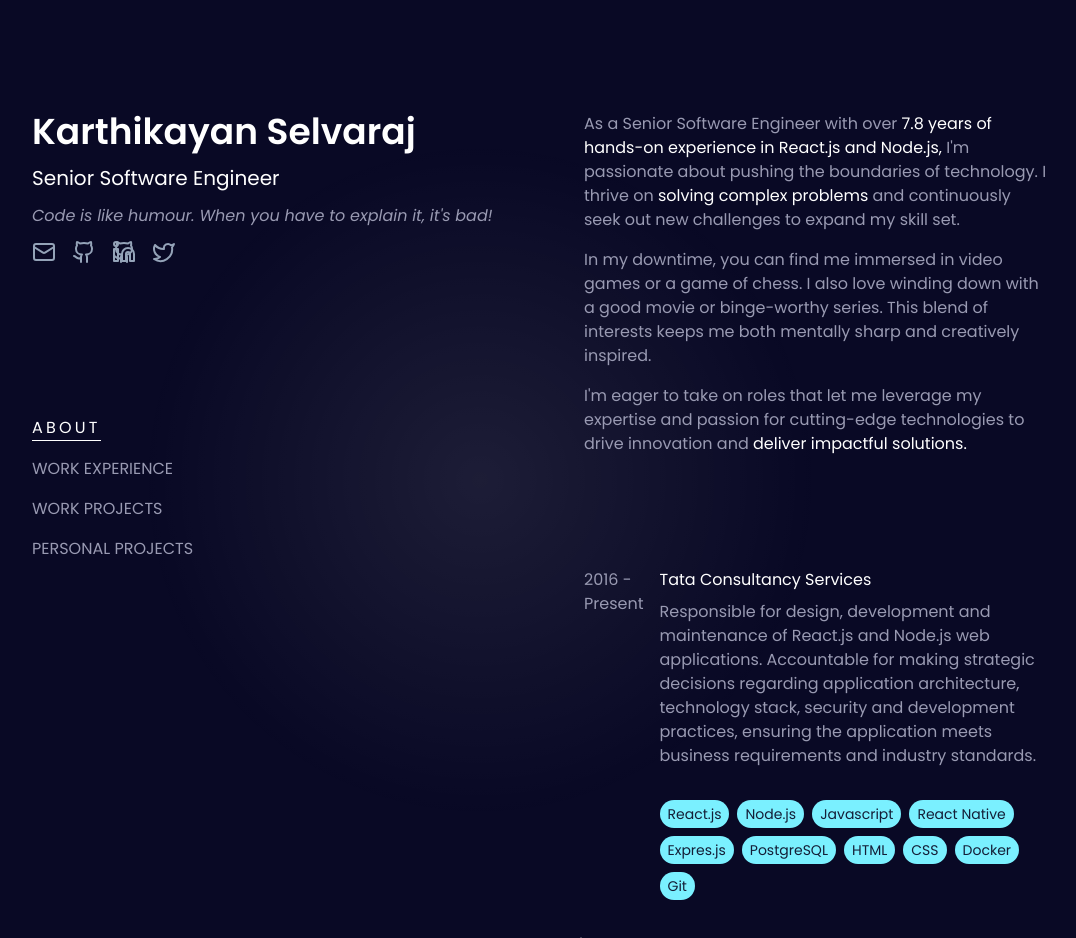
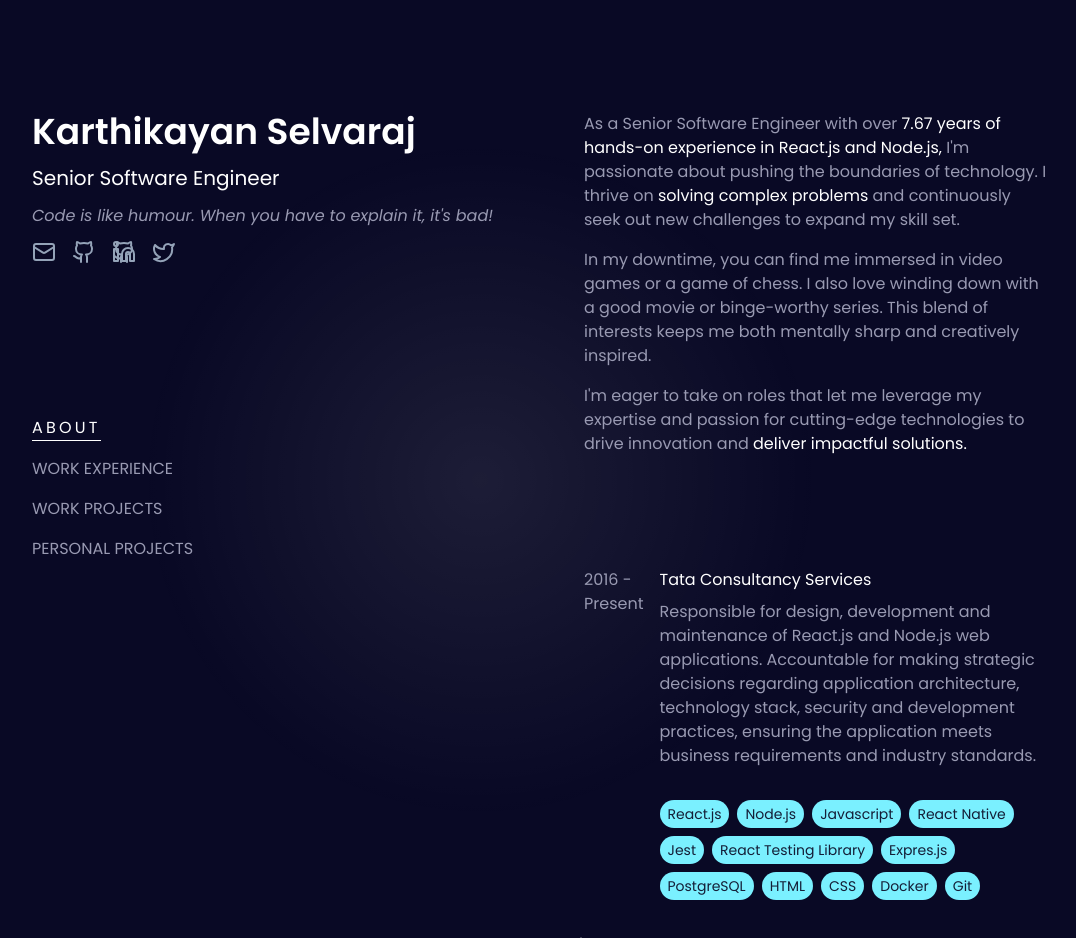
Before and after one commit to skarthikayan/karthikayan.in, a React (Vite) app: page / in a window 1280 px wide. Shown: the top 938 px of the page, without its empty margins (96-1172 px from the left). Built offline with nearby package versions, Linux system fonts and the light colour scheme.

Commit message:
Feature: function to calculate YoE dynamic

```diff
--- a/index.html
+++ b/index.html
@@ -29,15 +29,15 @@
     <meta name="twitter:title" content="Karthikayan Selvaraj" />
     <meta
       name="description"
-      content="Karthikayan Selvaraj is an Experienced Senior Software Engineer specializing in ReactJS, NodeJS, and React Native. Expert in developing high-performance web and mobile applications. Explore my portfolio to know more about me"
+      content="Karthikayan Selvaraj is an Experienced Senior Software Engineer specializing in ReactJS, and NodeJS. Expert in developing high-performance web and mobile applications. Explore my portfolio to know more about me"
     />
     <meta
       property="og:description"
-      content="Karthikayan Selvaraj is an Experienced Senior Software Engineer specializing in ReactJS, NodeJS, and React Native. Expert in developing high-performance web and mobile applications. Explore my portfolio to know more about me"
+      content="Karthikayan Selvaraj is an Experienced Senior Software Engineer specializing in ReactJS, and NodeJS. Expert in developing high-performance web and mobile applications. Explore my portfolio to know more about me"
     />
     <meta
       name="twitter:description"
-      content="Karthikayan Selvaraj is an Experienced Senior Software Engineer specializing in ReactJS, NodeJS, and React Native. Expert in developing high-performance web and mobile applications. Explore my portfolio to know more about me"
+      content="Karthikayan Selvaraj is an Experienced Senior Software Engineer specializing in ReactJS, and NodeJS. Expert in developing high-performance web and mobile applications. Explore my portfolio to know more about me"
     />
     <meta property="og:url" content="https://karthikayan.in/" />
     <meta name="twitter:url" content="https://karthikayan.in/" />
--- a/src/App.jsx
+++ b/src/App.jsx
@@ -43,25 +43,15 @@
   return (
     <div className="flex flex-col lg:flex-row mx-auto min-h-screen max-w-screen-xl lg:px-24">
       <div className="spotlight" />
-      <motion.header
-        initial={{ y: 30, opacity: 0 }}
-        animate={{ y: 0, opacity: 1 }}
-        transition={{ duration: 0.3 }}
-        className="lg:sticky lg:top-0 lg:h-screen lg:w-1/2  lg:py-28 py-20 px-8 flex flex-col justify-start items-start z-10"
-      >
+      <header className="lg:sticky lg:top-0 lg:h-screen lg:w-1/2  lg:py-28 py-20 px-8 flex flex-col justify-start items-start z-10">
         <Title activeSection={activeSection} />
-      </motion.header>
-      <motion.main
-        initial={{ y: 30, opacity: 0 }}
-        animate={{ y: 0, opacity: 1 }}
-        transition={{ duration: 0.3 }}
-        className="lg:w-1/2 lg:py-24 py:12 z-10 px-6"
-      >
+      </header>
+      <main className="lg:w-1/2 lg:py-24 py:12 z-10 px-6">
         <About />
         <Experience />
         <Projects />
         <PersonalProjects />
-      </motion.main>
+      </main>
     </div>
   );
 }
--- a/src/components/About.jsx
+++ b/src/components/About.jsx
@@ -1,6 +1,21 @@
+import { motion } from "framer-motion";
 function About() {
+  function getExperience() {
+    const doj = new Date("10 November 2016");
+    const totalYears = new Date().getYear() - doj.getYear() + 1;
+    const totalMonths = totalYears * 12;
+    const differenceMonthsDOJ = doj.getMonth();
+    const differenceMonthsCurrentYear = 12 - new Date().getMonth();
+    const actualMonths =
+      totalMonths - differenceMonthsCurrentYear - differenceMonthsDOJ;
+
+    return (actualMonths / 12).toFixed(2);
+  }
   return (
-    <section
+    <motion.section
+      initial={{ y: 50, opacity: 0 }}
+      animate={{ y: 0, opacity: 1 }}
+      transition={{ duration: 0.5 }}
       id="about"
       className="flex items-start justify-start flex-col gap-4 mb-20 p-4"
     >
@@ -10,7 +25,8 @@
       <p className="text-left">
         As a Senior Software Engineer with over{" "}
         <span className="text-textTitle">
-          7.8 years of hands-on experience in React.js and Node.js,
+          {getExperience()} years of hands-on experience in React.js and
+          Node.js,
         </span>{" "}
         I'm passionate about pushing the boundaries of technology. I thrive on
         <span className="text-textTitle"> solving complex problems </span> and
@@ -27,7 +43,7 @@
         for cutting-edge technologies to drive innovation and
         <span className="text-textTitle"> deliver impactful solutions.</span>
       </p>
-    </section>
+    </motion.section>
   );
 }
 
--- a/src/components/Experience.jsx
+++ b/src/components/Experience.jsx
@@ -14,6 +14,8 @@
         "Node.js",
         "Javascript",
         "React Native",
+        "Jest",
+        "React Testing Library",
         "Expres.js",
         "PostgreSQL",
         "HTML",
--- a/src/components/Header.jsx
+++ b/src/components/Header.jsx
@@ -1,7 +1,8 @@
 import clsx from "clsx";
+import { motion } from "framer-motion";
 
 import GithubIcon from "../assets/githubIcon.svg?react";
-import InstagramIcon from "../assets/instagram.svg?react";
+// import InstagramIcon from "../assets/instagram.svg?react";
 import LinkedInIcon from "../assets/linkedin.svg?react";
 import TwitterIcon from "../assets/twitter.svg?react";
 import MailIcon from "../assets/mail.svg?react";
@@ -45,14 +46,59 @@
   const name = "Karthikayan Selvaraj";
   const title = "Senior Software Engineer";
   const quote = "Code is like humour. When you have to explain it, it's bad!";
+  const quoteLetter = Array.from(quote);
+  const container = {
+    hidden: { opacity: 0 },
+    show: {
+      opacity: 1,
+      transition: {
+        staggerChildren: 0.05,
+        delay: 1.5,
+        delayChildren: 1.5,
+      },
+    },
+  };
+
+  const item = {
+    hidden: { opacity: 0 },
+    show: { opacity: 1 },
+  };
   return (
     <>
-      <h1 className="text-4xl font-semibold text-textTitle">{name}</h1>
-      <h2 className="text-xl font-normal mt-3 text-textTitle">{title}</h2>
-      <p className="text-base italic  mt-3">{quote}</p>
+      <motion.h1
+        initial={{ y: 50, opacity: 0 }}
+        animate={{ y: 0, opacity: 1 }}
+        transition={{ duration: 0.5 }}
+        className="text-4xl font-semibold text-textTitle"
+      >
+        {name}
+      </motion.h1>
+      <motion.h2
+        initial={{ y: 30, opacity: 0 }}
+        animate={{ y: 0, opacity: 1 }}
+        transition={{ duration: 0.5, delay: 0.5 }}
+        className="text-xl font-normal mt-3 text-textTitle"
+      >
+        {title}
+      </motion.h2>
+      <motion.p
+        className="text-base italic  mt-3"
+        variants={container}
+        initial="hidden"
+        animate="show"
+      >
+        {quoteLetter.map((letter, index) => (
+          <motion.span key={letter + index} variants={item}>
+            {letter}
+          </motion.span>
+        ))}
+      </motion.p>
       <div className="flex justify-center items-center gap-4 mt-3">
         {externalLinks.map((externalLink) => (
-          <a
+          <motion.a
+            initial={{ y: 30, opacity: 0 }}
+            animate={{ y: 0, opacity: 1 }}
+            transition={{ duration: 0.5, delay: 1 }}
             key={externalLink.link}
             target="_blank"
             href={externalLink.link}
@@ -60,7 +106,7 @@
             className="hover:svg-hightlight"
           >
             {externalLink.icon}
-          </a>
+          </motion.a>
         ))}
       </div>
       <nav className="hidden lg:flex flex-col justify-center items-start mt-6 gap-4 min-h-[50vh] ">
--- a/src/components/PersonalProjects.jsx
+++ b/src/components/PersonalProjects.jsx
@@ -15,7 +15,14 @@
       description:
         "Frontend - A website for booking tours and travels all around world. Site is build using React.js and tailwindcss. It's responsive and works in all screen sizes.",
       icon: triptreasure,
-      skills: ["React.js", "Typescript", "Tailwindcss", "HTML", "Vite"],
+      skills: [
+        "React.js",
+        "Typescript",
+        "Tailwindcss",
+        "HTML",
+        "Vite",
+        "React Testing Library",
+      ],
       sourceCode: "https://github.com/skarthikayan/triptreasure",
       demo: "https://skarthikayan.github.io/triptreasure/",
     },
@@ -31,15 +38,24 @@
         "Posgres SQL",
         "Zod",
         "Prisma ORM",
+        "Jest",
       ],
       sourceCode: "https://github.com/skarthikayan/agileplus",
     },
     {
       name: "My Portfolio",
       description:
-        "A website to showcase my work and technical skills. It's Build with React.js and SEO optimized.",
+        "A website to showcase my work and technical skills. It's Build with React.js and Search Engine Optimized.",
       icon: portfolio,
-      skills: ["React.js", "Javascript", "Tailwindcss", "HTML", "Vite", "SEO"],
+      skills: [
+        "React.js",
+        "Javascript",
+        "Tailwindcss",
+        "HTML",
+        "Vite",
+        "React Testing Library",
+        "SEO",
+      ],
       sourceCode: "https://github.com/skarthikayan/karthikayan.in",
     },
   ];
--- a/src/components/Projects.jsx
+++ b/src/components/Projects.jsx
@@ -11,14 +11,28 @@
       description:
         "A web application, that enables users to access a sandbox environment directly from browser. This reduced the dependency on third party vendors, saving significant percentage of the cost incurred. I worked on creating APIs, UI and Docker Images of sandboxes for the application.",
       icon: sandbox,
-      skills: ["React.js", "Node.js", "Express.js", "PostgreSQL", "Docker"],
+      skills: [
+        "React.js",
+        "Node.js",
+        "Express.js",
+        "Jest",
+        "PostgreSQL",
+        "Docker",
+      ],
     },
     {
       name: "E-learning web application",
       description:
         "A web applications that enables users to take online courses and assessments. I revamped the legacy UI code base to latest react version which improved the application performance",
       icon: eLearning,
-      skills: ["React.js", "React Native", "HTML", "CSS"],
+      skills: [
+        "React.js",
+        "React Native",
+        "Jest",
+        "React Testing Library",
+        "HTML",
+        "CSS",
+      ],
     },
   ];
   return (
```
